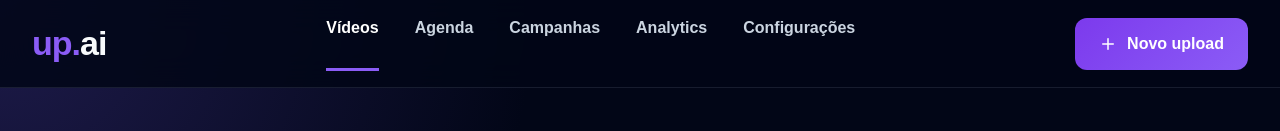
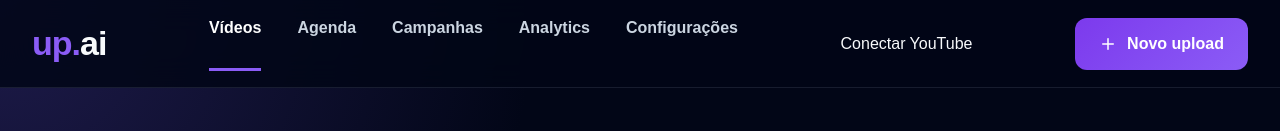
Before and after one commit to Pedrohco22/upai-app, a Next.js app: page / in a window 1280 px wide. Shown: the top 131 px of the page. Built offline with nearby package versions, Linux system fonts and the light colour scheme; no server answers; the database is empty.

Commit message:
Add Google OAuth authentication

```diff
--- a/package.json
+++ b/package.json
@@ -10,8 +10,10 @@
   },
   "dependencies": {
     "formidable": "^3.5.4",
+    "googleapis": "^173.0.0",
     "lucide-react": "^1.16.0",
     "next": "16.2.6",
+    "next-auth": "^4.24.14",
     "openai": "^6.39.0",
     "pg": "^8.21.0",
     "react": "19.2.4",
--- /dev/null
+++ b/src/app/api/auth/[...nextauth]/route.ts
@@ -0,0 +1,32 @@
+// Importa NextAuth
+import NextAuth from "next-auth";
+
+// Importa provider Google
+import GoogleProvider from "next-auth/providers/google";
+
+// Configuração do NextAuth
+const handler = NextAuth({
+  providers: [
+    GoogleProvider({
+      clientId: process.env.GOOGLE_CLIENT_ID!,
+      clientSecret: process.env.GOOGLE_CLIENT_SECRET!,
+
+      authorization: {
+        params: {
+          // Permissões básicas + permissão para upload no YouTube
+          scope:
+            "openid email profile https://www.googleapis.com/auth/youtube.upload",
+
+          // Garante que o Google envie refresh_token
+          access_type: "offline",
+
+          // Força tela de consentimento para receber refresh_token no primeiro login
+          prompt: "consent",
+        },
+      },
+    }),
+  ],
+});
+
+// Exporta handlers GET e POST
+export { handler as GET, handler as POST };
--- a/src/app/layout.tsx
+++ b/src/app/layout.tsx
@@ -1,33 +1,21 @@
 import type { Metadata } from "next";
-import { Geist, Geist_Mono } from "next/font/google";
 import "./globals.css";
-
-const geistSans = Geist({
-  variable: "--font-geist-sans",
-  subsets: ["latin"],
-});
-
-const geistMono = Geist_Mono({
-  variable: "--font-geist-mono",
-  subsets: ["latin"],
-});
+import { Providers } from "./providers";
 
 export const metadata: Metadata = {
-  title: "Create Next App",
-  description: "Generated by create next app",
+  title: "up.ai",
 };
 
 export default function RootLayout({
   children,
-}: Readonly<{
+}: {
   children: React.ReactNode;
-}>) {
+}) {
   return (
-    <html
-      lang="en"
-      className={`${geistSans.variable} ${geistMono.variable} h-full antialiased`}
-    >
-      <body className="min-h-full flex flex-col">{children}</body>
+    <html lang="pt-BR">
+      <body>
+        <Providers>{children}</Providers>
+      </body>
     </html>
   );
 }
--- a/src/app/page.tsx
+++ b/src/app/page.tsx
@@ -1,4 +1,6 @@
 "use client";
+
+import { signIn } from "next-auth/react";
 
 // Importa tipos do React
 import type { CSSProperties, ReactNode } from "react";
@@ -192,6 +194,8 @@ export default function HomePage() {
           <span>Analytics</span>
           <span>Configurações</span>
         </nav>
+
+        <button onClick={() => signIn("google")}>Conectar YouTube</button>
 
         <button style={styles.uploadButton}>
           <Plus size={18} />
--- /dev/null
+++ b/src/app/providers.tsx
@@ -0,0 +1,9 @@
+"use client";
+
+// Importa SessionProvider do NextAuth
+import { SessionProvider } from "next-auth/react";
+
+// Provider global da aplicação
+export function Providers({ children }: { children: React.ReactNode }) {
+  return <SessionProvider>{children}</SessionProvider>;
+}
```
Also changed, not shown: 1 other file (tests, documents, lock files or other folders).
